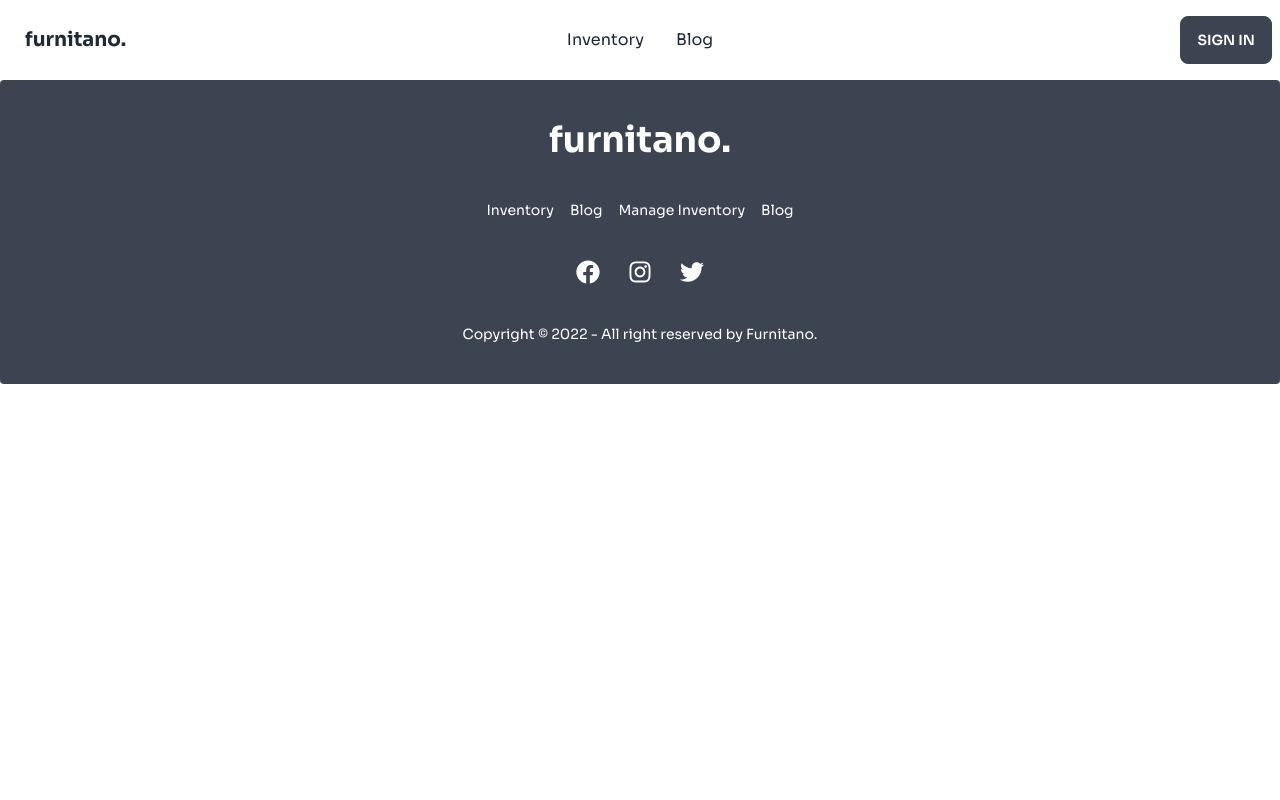
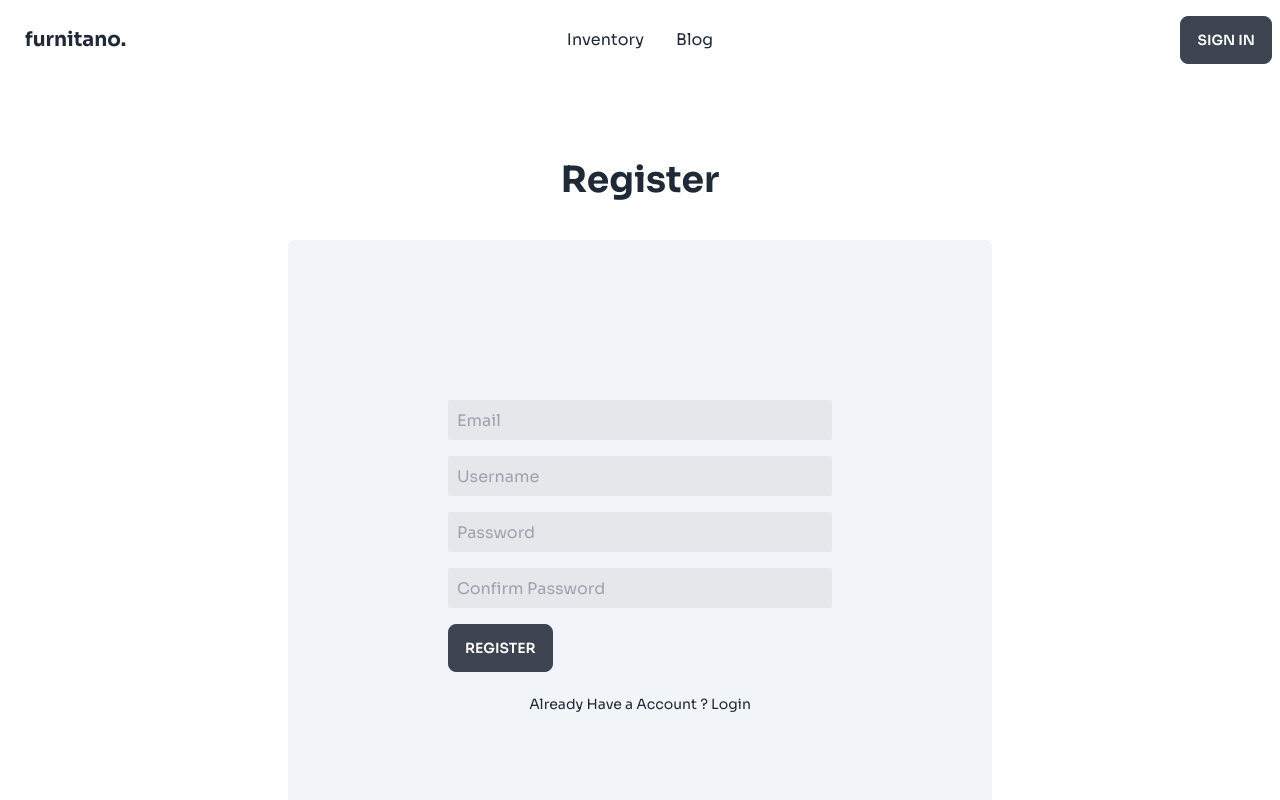
Before and after one commit to Alapottra-troj1n/furnitano-client, a React (Create React App) app: page /register in a window 1280 px wide. Shown: the top 800 px of the page. Built offline with nearby package versions, Linux system fonts and the light colour scheme; the HTML template or start-up script is replaced by a standard one.

Commit message:
added register route

```diff
--- a/src/App.js
+++ b/src/App.js
@@ -6,6 +6,7 @@ import Home from './components/Home/Home';
 import LoginPage from './components/LoginPage/LoginPage';
 import Navbar from './components/Navbar/Navbar';
 import ProductPage from './components/ProductPage/ProductPage';
+import RegisterPage from './components/RegisterPage/RegisterPage';
 
 function App() {
   const navigate = useNavigate();
@@ -31,6 +32,7 @@ function App() {
     <Route path="/" element={<Home inventoryRef={inventoryRef} handleInventoryScroll={handleInventoryScroll} />}></Route>
     <Route path="/product/:id" element={<ProductPage/>}></Route>
     <Route path="/login" element={<LoginPage/>}></Route>
+    <Route path="/register" element={<RegisterPage/>}></Route>
    </Routes>
    <Footer/>
     </div>
--- a/src/components/LoginPage/LoginPage.jsx
+++ b/src/components/LoginPage/LoginPage.jsx
@@ -10,10 +10,10 @@ const LoginPage = () => {
             <form className="mt-10 flex justify-center flex-col items-center">
                 <div className="bg-slate-100 p-10 md:p-20 lg:p-40 rounded-md">
                 <div className="login-email-container">
-                    <input className=" bg-gray-200 border rounded-sm w-full md:w-72 lg:w-96 px-2 h-10" type="text" name="email" placeholder="Email" required id="" />
+                    <input className=" bg-gray-200 border rounded-sm w-full md:w-72 lg:w-96 px-2 h-10" type="email" name="login-email" placeholder="Email" required id="" />
                 </div>
                 <div className="login-password-container mt-4">
-                    <input type="password" className="bg-gray-200 w-full md:w-72 lg:w-96 border rounded-sm px-2 h-10"name="password" placeholder='Password' required id="" />
+                    <input type="password" className="bg-gray-200 w-full md:w-72 lg:w-96 border rounded-sm px-2 h-10"name="login-password" placeholder='Password' required id="" />
                 </div>
 
                 <div className="mt-2">
--- /dev/null
+++ b/src/components/RegisterPage/RegisterPage.jsx
@@ -0,0 +1,44 @@
+import React from 'react';
+import { Link } from 'react-router-dom';
+
+const RegisterPage = () => {
+
+
+    return (
+        <div className="my-20">
+        <h2 className="text-4xl text-center font-bold">Register</h2>
+        <form className="mt-10 flex justify-center flex-col items-center">
+            <div className="bg-slate-100 p-10 md:p-20 lg:p-40 rounded-md">
+
+            <div className="register-email-container ">
+                <input className=" bg-gray-200 border rounded-sm w-full md:w-72 lg:w-96 px-2 h-10" type="email" name="register-email" placeholder="Email" required id="" />
+            </div>
+            <div className="register-username-container mt-4">
+                <input className=" bg-gray-200 border rounded-sm w-full md:w-72 lg:w-96 px-2 h-10" type="text" name="register-username" placeholder="Username" required id="" />
+            </div>
+
+            <div className="register-password-container mt-4">
+                <input type="password" className="bg-gray-200 w-full md:w-72 lg:w-96 border rounded-sm px-2 h-10"name="register-password" placeholder='Password' required id="" />
+            </div>
+
+            <div className="register-confirm-password-container mt-4">
+                <input type="password" className="bg-gray-200 w-full md:w-72 lg:w-96 border rounded-sm px-2 h-10"name="register-confirm-password" placeholder='Confirm Password' required id="" />
+            </div>
+
+
+
+            <input type="submit" value="Register" className='btn mt-4' />
+
+            <div className="mt-5 mb-2 text-center">
+            <Link to="/login" className="hover:underline text-sm ">Already Have a Account ? Login </Link>
+            </div>
+
+
+            </div>
+
+        </form>
+    </div>
+    );
+};
+
+export default RegisterPage;
```
Also changed, not shown: src/components/RegisterPage/RegisterPage.css (added).
